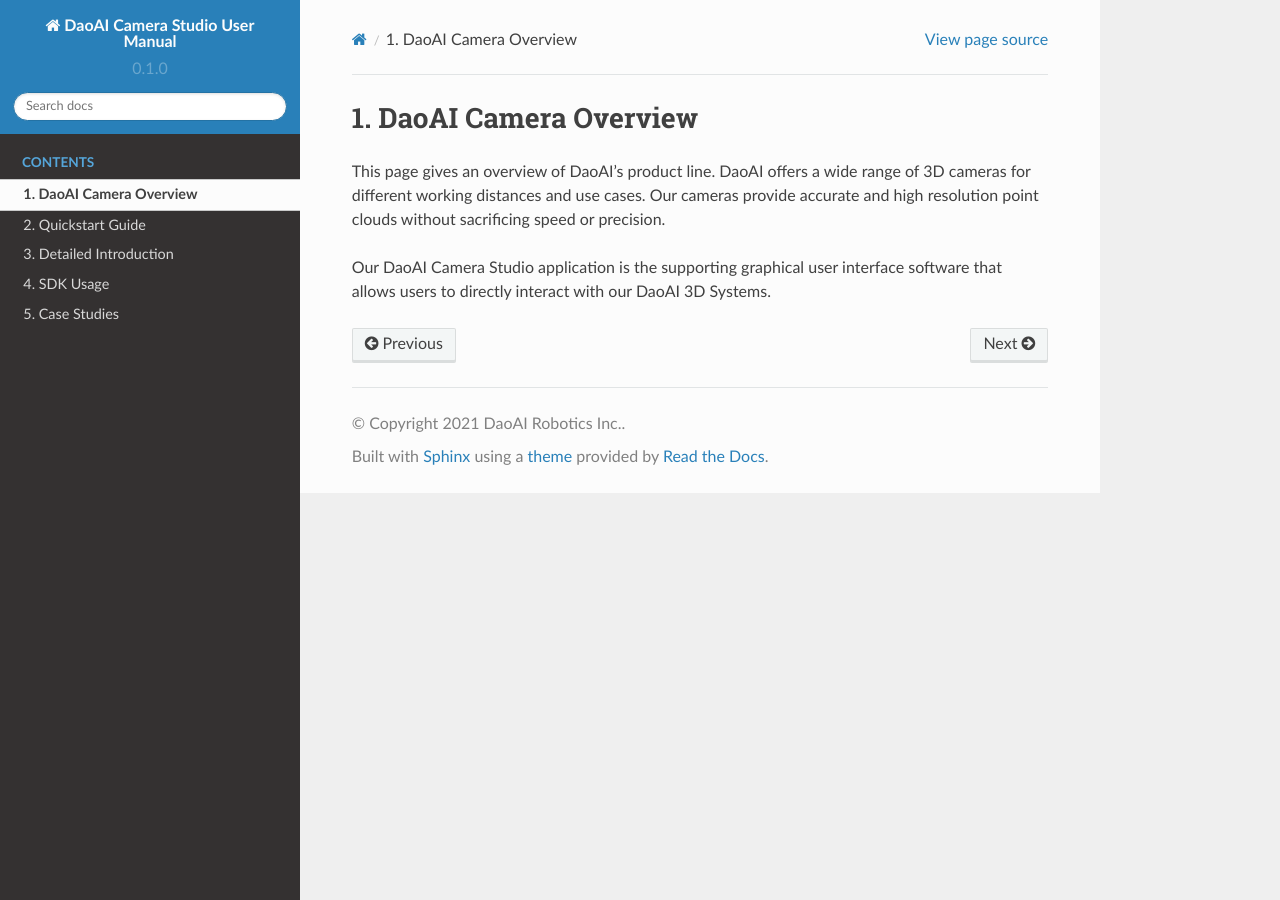
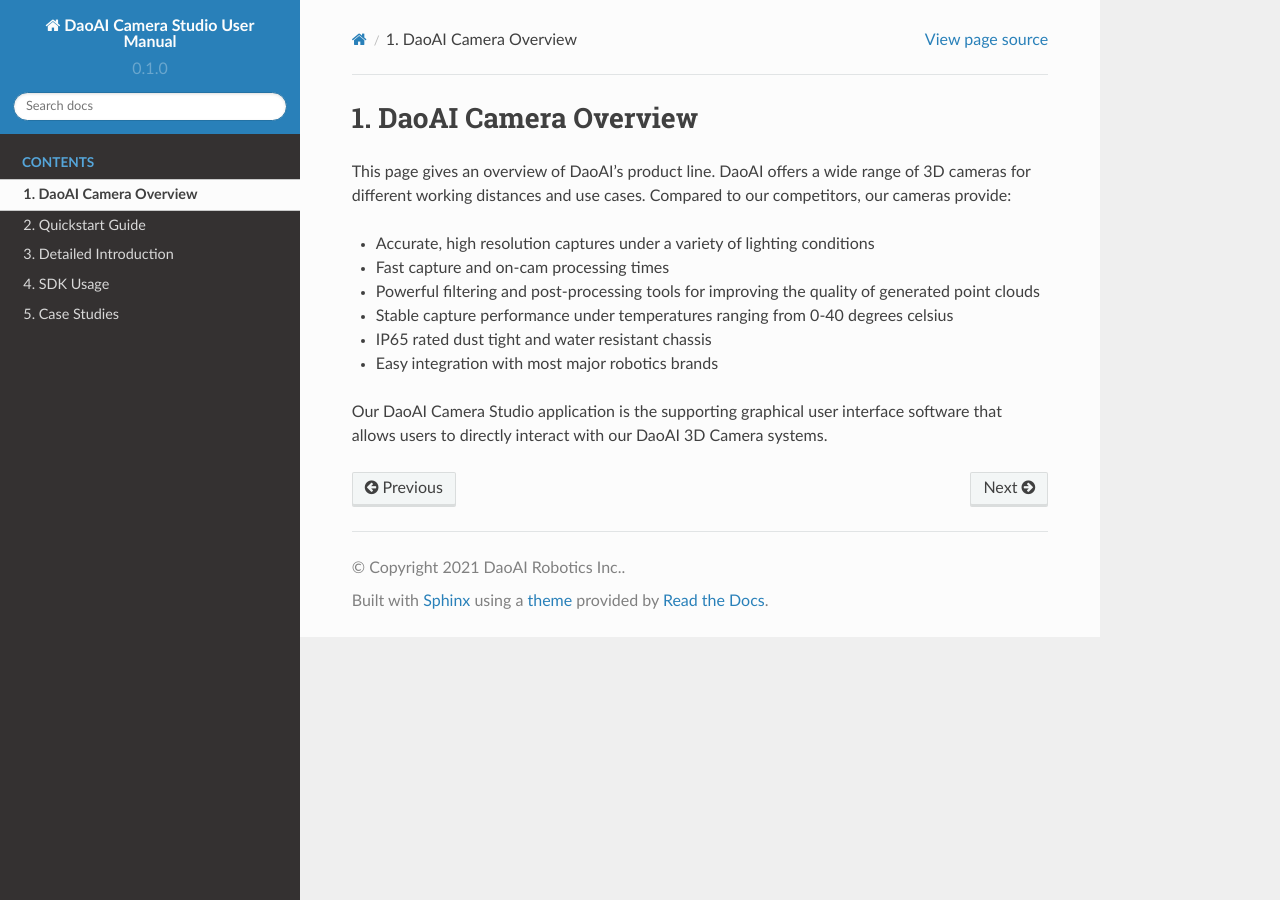
Before and after one commit to DaoAI-Robotics-Inc/daoai_camera_studio_user_manual, a Sphinx documentation site: the page built from docs/source/camera-overview/index.rst, in a window 1280 px wide. Built offline with Sphinx 7.4.7 and the Read the Docs theme 2.0.0, drawn with Linux system fonts in a browser that asks for light colours; pages that are not in the unit, such as notebooks, are missing from menus.

Commit message:
add advantages to DaoAI camera overview

```diff
--- a/docs/source/camera-overview/index.rst
+++ b/docs/source/camera-overview/index.rst
@@ -1,7 +1,14 @@
 DaoAI Camera Overview
 ======================
 
-This page gives an overview of DaoAI's product line. DaoAI offers a wide range of 3D cameras for different working distances and use cases.
-Our cameras provide accurate and high resolution point clouds without sacrificing speed or precision.
+This page gives an overview of DaoAI's product line. DaoAI offers a wide range of 3D cameras for different working distances and use cases. Compared to our competitors, our cameras
+provide:
 
-Our DaoAI Camera Studio application is the supporting graphical user interface software that allows users to directly interact with our DaoAI 3D Systems.
+* Accurate, high resolution captures under a variety of lighting conditions
+* Fast capture and on-cam processing times
+* Powerful filtering and post-processing tools for improving the quality of generated point clouds
+* Stable capture performance under temperatures ranging from 0-40 degrees celsius
+* IP65 rated dust tight and water resistant chassis
+* Easy integration with most major robotics brands
+
+Our DaoAI Camera Studio application is the supporting graphical user interface software that allows users to directly interact with our DaoAI 3D Camera systems.
```
